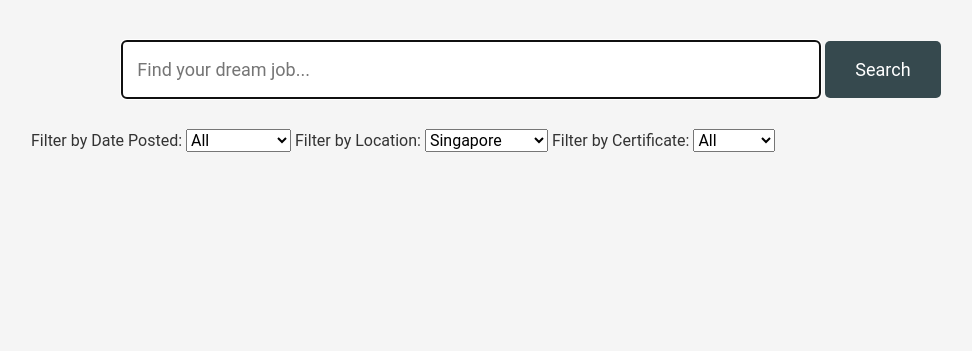
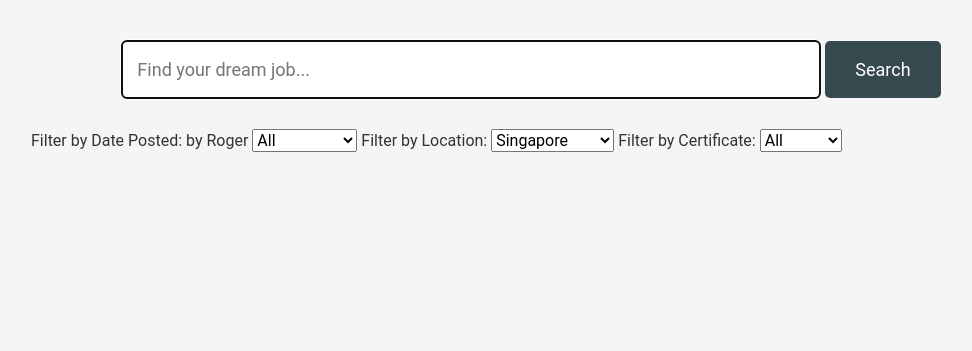
Before and after one commit to RoCode2000/JobSearchProject, a Flask app: page / in a window 1280 px wide. Shown: the part 101-452 px from the top of the page, without its empty margins (109-1081 px from the left). Run offline with Flask 3, Linux system fonts and the light colour scheme.

Commit message:
stuff in index.html

```diff
--- a/templates/index.html
+++ b/templates/index.html
@@ -4,8 +4,9 @@
 
 <form action="/" method="post">
   <section id="search-bar">
-        <input type="text" id="job-search" placeholder="Find your dream job..."autocomplete="off" autofocus name="job-search"  >
-        <button id='jobquery' type="submit" >Search</button>
+    <input type="text" id="job-search" placeholder="Find your dream job..." autocomplete="off" autofocus
+      name="job-search">
+    <button id='jobquery' type="submit">Search</button>
   </section>
   <!--<div>
         <label for="searchInput">Search:</label>
@@ -13,7 +14,7 @@
       </div>-->
 
   <div>
-        <label>Filter by Date Posted:</label>
+    <label>Filter by Date Posted: by Roger</label>
     <select id="dateFilter" name="dateFilter">
       <option value="all">All</option>
       <option value="today">Today</option>
@@ -51,10 +52,10 @@
   <form action="/jobdetails" method="get">
     <div class="card">
       <div id="cardphoto">
-              <img src= {{response.employer_logo}} alt="Company Logo">
+        <img src={{response.employer_logo}} alt="Company Logo">
       </div>
       <div id="cardtext">
-              <a style = >{{response.job_title}}</a>
+        <a style=>{{response.job_title}}</a>
         <p>{{response.employer_name}}</p>
         <p style="font-size: 15px">{{response.job_country}}</p>
       </div>
@@ -68,7 +69,7 @@
         <select style="visibility: hidden" id="job_id" name="job_id">
           <option selected="selected" value={{response.job_id}}>{{response.job_id}}</option>
         </select>
-            <button id='jobdetail' type="submit" >Job Details</button>
+        <button id='jobdetail' type="submit">Job Details</button>
       </div>
       <p style="font-size: 10px; align-self: flex-end; padding:5px">Via: {{response.job_publisher}}</p>
     </div>
```
Lines whose indentation alone changed are shown as unchanged.
